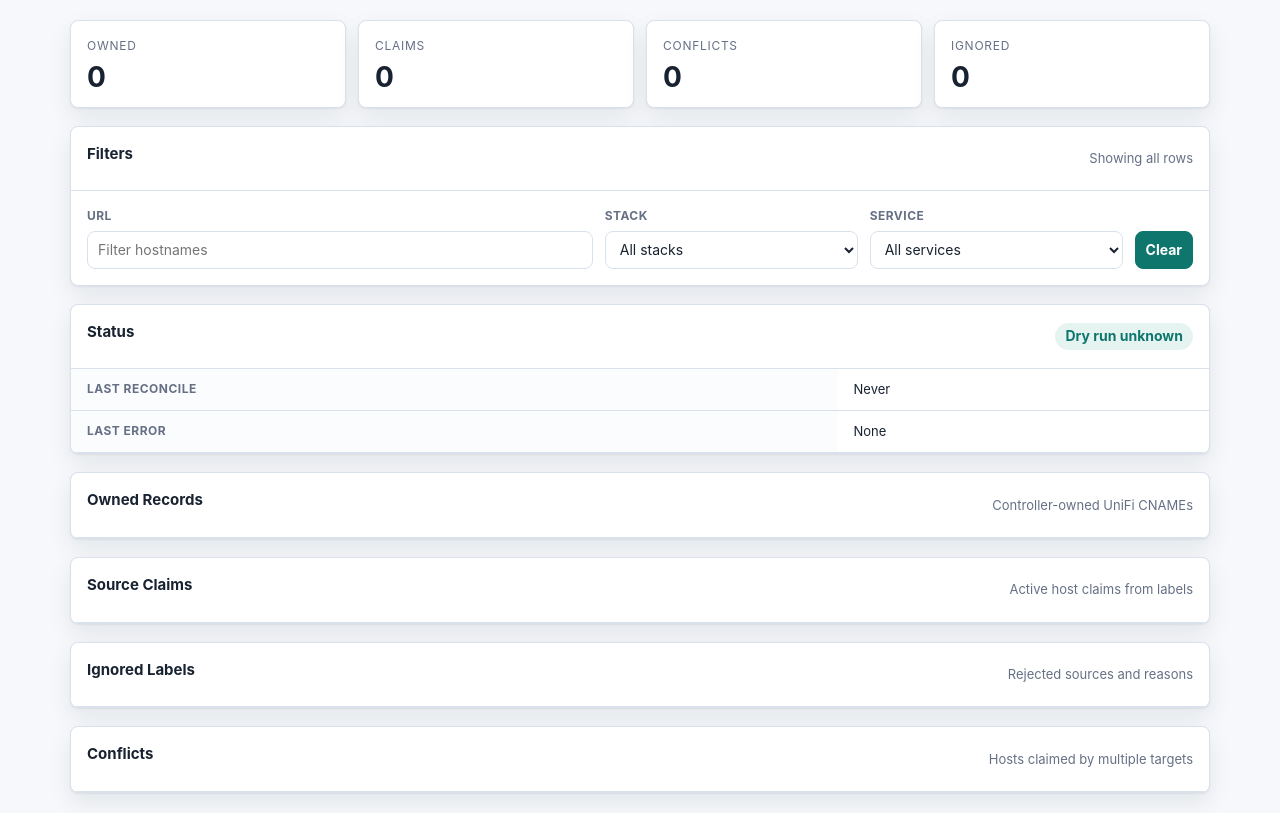
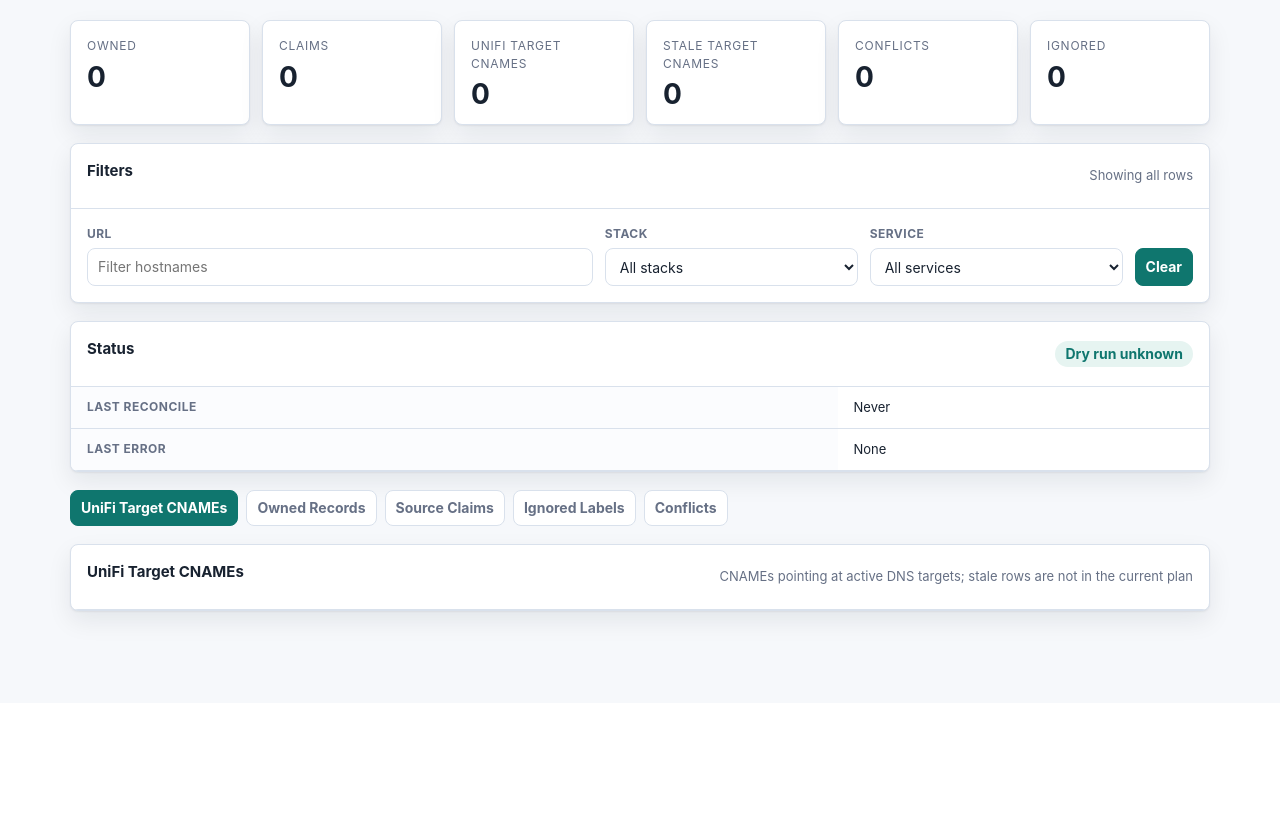
Before and after one commit to constructorfleet/traefik-unifi-dns, a Python web app: template app/templates/dashboard.html in a window 1280 px wide. Shown: the part 97-910 px from the top of the page. After the commit the page ends 728 px from the top, so only its background shows below. Run offline with Jinja, Linux system fonts and the light colour scheme; the template is opened without the code that fills it, so the values that code supplies are empty.

Commit message:
Show UniFi target CNAME cleanup view

```diff
--- a/app/controller.py
+++ b/app/controller.py
@@ -28,6 +28,7 @@ class Controller:
         self.require_enable_label = require_enable_label
         self.conflicts, self.last_error, self.last_reconcile = set(), None, None
         self.ignored, self.claims = (), ()
+        self.unifi_records = ()
         self.plan = RecordPlan(desired={}, conflicts=set())
 
     def reconcile(self, services: list[dict[str, Any]]) -> None:
@@ -41,6 +42,7 @@ class Controller:
         self.conflicts = plan.conflicts
         self.ignored, self.claims = plan.ignored, plan.claims
         records = self.unifi.list()
+        self.unifi_records = tuple(records)
         current = {record["key"]: record for record in records}
         LOG.info(
             json.dumps(
--- a/app/templates/dashboard.html
+++ b/app/templates/dashboard.html
@@ -43,7 +43,7 @@
     .dot.live{background:#12b76a;box-shadow:0 0 0 4px rgba(18,183,106,.12)}
     .dot.error{background:#f04438;box-shadow:0 0 0 4px rgba(240,68,56,.12)}
     main.shell{display:grid;gap:18px}
-    .cards{display:grid;grid-template-columns:repeat(4,minmax(0,1fr));gap:12px}
+    .cards{display:grid;grid-template-columns:repeat(6,minmax(0,1fr));gap:12px}
     .card,.panel{
       background:var(--panel);
       border:1px solid var(--line);
@@ -65,6 +65,16 @@
     }
     .badge.warn{background:var(--warn-soft);color:var(--warn)}
     .grid{display:grid;grid-template-columns:1fr;gap:18px}
+    .tabs{display:flex;gap:8px;overflow:auto}
+    .tab{
+      width:auto;
+      min-height:34px;
+      border-color:var(--line);
+      background:#fff;
+      color:var(--muted);
+      white-space:nowrap;
+    }
+    .tab.active{background:var(--accent);border-color:var(--accent);color:#fff}
     .filters{display:grid;grid-template-columns:2fr 1fr 1fr auto;gap:12px;align-items:end;padding:16px}
     .field{display:grid;gap:6px}
     .field label{color:var(--muted);font-size:12px;font-weight:700;text-transform:uppercase;letter-spacing:.04em}
@@ -81,6 +91,7 @@
     button{cursor:pointer;background:var(--accent);border-color:var(--accent);color:#fff;font-weight:700}
     button:hover{filter:brightness(.96)}
     .panel{overflow:hidden}
+    .table-panel[hidden]{display:none}
     .panel-head{display:flex;align-items:center;justify-content:space-between;gap:12px;padding:16px;border-bottom:1px solid var(--line)}
     .panel-note{color:var(--muted);font-size:13px}
     .table-wrap{overflow:auto}
@@ -114,6 +125,8 @@
     <section class="cards" aria-label="Summary">
       <div class="card"><div class="label">Owned</div><div id="owned-count" class="value">0</div></div>
       <div class="card"><div class="label">Claims</div><div id="claims-count" class="value">0</div></div>
+      <div class="card"><div class="label">UniFi Target CNAMEs</div><div id="target-cname-count" class="value">0</div></div>
+      <div class="card"><div class="label">Stale Target CNAMEs</div><div id="stale-cname-count" class="value">0</div></div>
       <div class="card"><div class="label">Conflicts</div><div id="conflicts-count" class="value">0</div></div>
       <div class="card"><div class="label">Ignored</div><div id="ignored-count" class="value">0</div></div>
     </section>
@@ -152,20 +165,31 @@
         </table>
       </div>
     </section>
+    <nav class="tabs" aria-label="Record views">
+      <button class="tab active" type="button" data-tab="target-cnames-panel">UniFi Target CNAMEs</button>
+      <button class="tab" type="button" data-tab="owned-records-panel">Owned Records</button>
+      <button class="tab" type="button" data-tab="claims-panel">Source Claims</button>
+      <button class="tab" type="button" data-tab="ignored-panel">Ignored Labels</button>
+      <button class="tab" type="button" data-tab="conflicts-panel">Conflicts</button>
+    </nav>
     <section class="grid">
-      <section class="panel">
+      <section id="target-cnames-panel" class="panel table-panel">
+        <div class="panel-head"><h2>UniFi Target CNAMEs</h2><span class="panel-note">CNAMEs pointing at active DNS targets; stale rows are not in the current plan</span></div>
+        <div id="target-cnames" class="table-wrap"></div>
+      </section>
+      <section id="owned-records-panel" class="panel table-panel" hidden>
         <div class="panel-head"><h2>Owned Records</h2><span class="panel-note">Controller-owned UniFi CNAMEs</span></div>
         <div id="owned-records" class="table-wrap"></div>
       </section>
-      <section class="panel">
+      <section id="claims-panel" class="panel table-panel" hidden>
         <div class="panel-head"><h2>Source Claims</h2><span class="panel-note">Active host claims from labels</span></div>
         <div id="claims" class="table-wrap"></div>
       </section>
-      <section class="panel">
+      <section id="ignored-panel" class="panel table-panel" hidden>
         <div class="panel-head"><h2>Ignored Labels</h2><span class="panel-note">Rejected sources and reasons</span></div>
         <div id="ignored" class="table-wrap"></div>
       </section>
-      <section class="panel">
+      <section id="conflicts-panel" class="panel table-panel" hidden>
         <div class="panel-head"><h2>Conflicts</h2><span class="panel-note">Hosts claimed by multiple targets</span></div>
         <div id="conflicts" class="table-wrap"></div>
       </section>
@@ -254,7 +278,7 @@
     }
 
     function updateFilterOptions(state) {
-      const rows = [...state.claims, ...state.ignored, ...state.owned_records];
+      const rows = [...state.claims, ...state.ignored, ...state.owned_records, ...state.unifi_target_records];
       const stacks = [...new Set(rows.map((row) => row.stack).filter(Boolean))].sort();
       const services = [...new Set(rows
         .filter((row) => !filters.stack || row.stack === filters.stack)
@@ -268,6 +292,7 @@
       if (!currentState) return;
       updateFilterOptions(currentState);
       const owned = filterRows(currentState.owned_records);
+      const targetCnames = filterRows(currentState.unifi_target_records);
       const claims = filterRows(currentState.claims);
       const ignored = filterRows(currentState.ignored);
       const conflicts = filterRows(
@@ -276,14 +301,23 @@
       );
       $("owned-count").textContent = owned.length;
       $("claims-count").textContent = claims.length;
+      $("target-cname-count").textContent = targetCnames.length;
+      $("stale-cname-count").textContent = targetCnames.filter((row) => row.status === "stale").length;
       $("conflicts-count").textContent = conflicts.length;
       $("ignored-count").textContent = ignored.length;
       const active = [filters.url && `URL contains "${filters.url}"`, filters.stack && `stack ${filters.stack}`, filters.service && `service ${filters.service}`].filter(Boolean);
       $("filter-summary").textContent = active.length ? `Filtered by ${active.join(", ")}` : "Showing all rows";
-      renderTables(owned, claims, ignored, conflicts);
+      renderTables(owned, targetCnames, claims, ignored, conflicts);
     }
 
-    function renderTables(owned, claims, ignored, conflicts) {
+    function renderTables(owned, targetCnames, claims, ignored, conflicts) {
+      renderTable("target-cnames", [
+        {key:"hostname", label:"Hostname"},
+        {key:"target", label:"CNAME target"},
+        {key:"status", label:"Status"},
+        {key:"stack", label:"Stack"},
+        {key:"service", label:"Service"}
+      ], targetCnames, "No UniFi CNAMEs point at current DNS targets");
       renderTable("owned-records", [
         {key:"hostname", label:"Hostname"},
         {key:"target", label:"CNAME target"},
@@ -328,6 +362,15 @@
       $("connection-text").textContent = message;
     }
 
+    function showPanel(id) {
+      document.querySelectorAll(".table-panel").forEach((panel) => {
+        panel.hidden = panel.id !== id;
+      });
+      document.querySelectorAll(".tab").forEach((tab) => {
+        tab.classList.toggle("active", tab.dataset.tab === id);
+      });
+    }
+
     function connectEvents() {
       if (!window.EventSource) {
         setConnection("", "Polling");
@@ -360,6 +403,9 @@
       $("url-filter").value = "";
       renderFilteredState();
     });
+    document.querySelectorAll(".tab").forEach((tab) => {
+      tab.addEventListener("click", () => showPanel(tab.dataset.tab));
+    });
 
     connectEvents();
   </script>
```
Also changed, not shown: app/dashboard.py (+30 -0 lines), tests/test_dashboard.py (+33 -0 lines), tests/test_web.py (+3 -0 lines), README.md.
